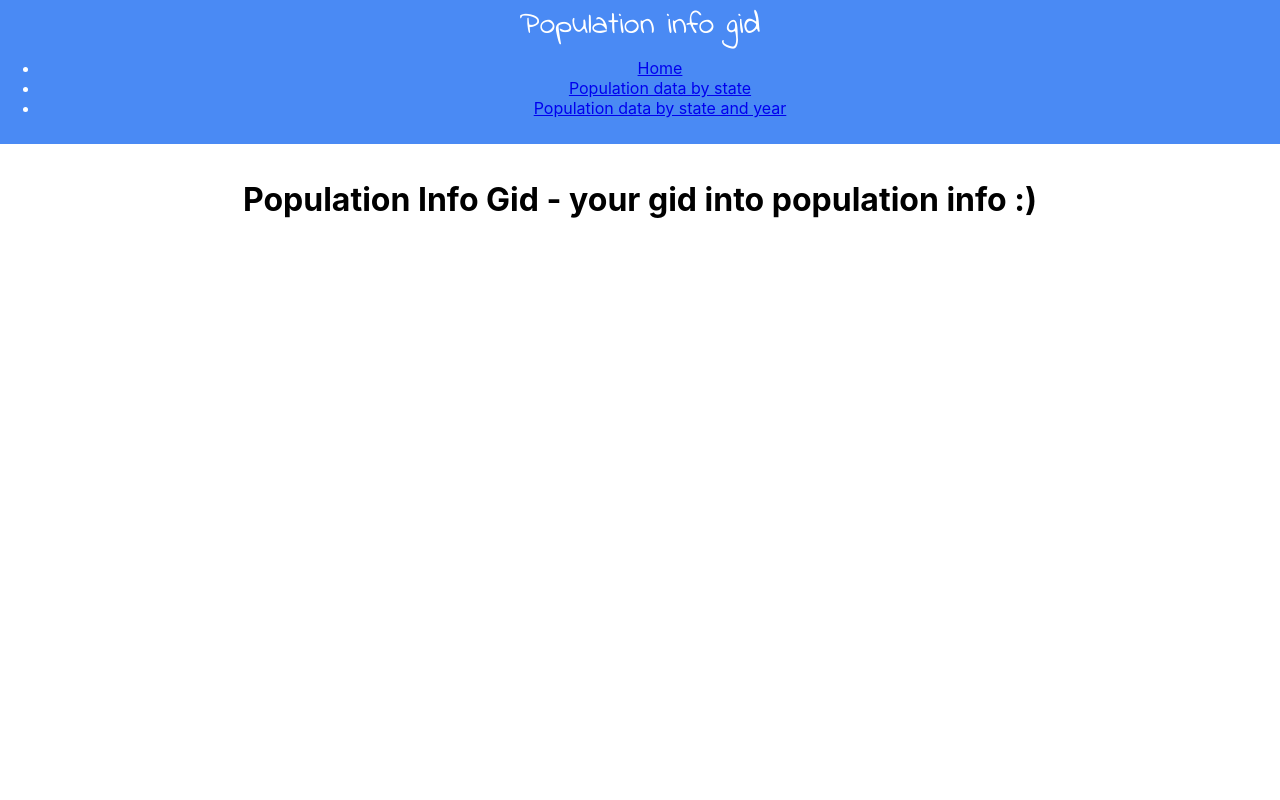
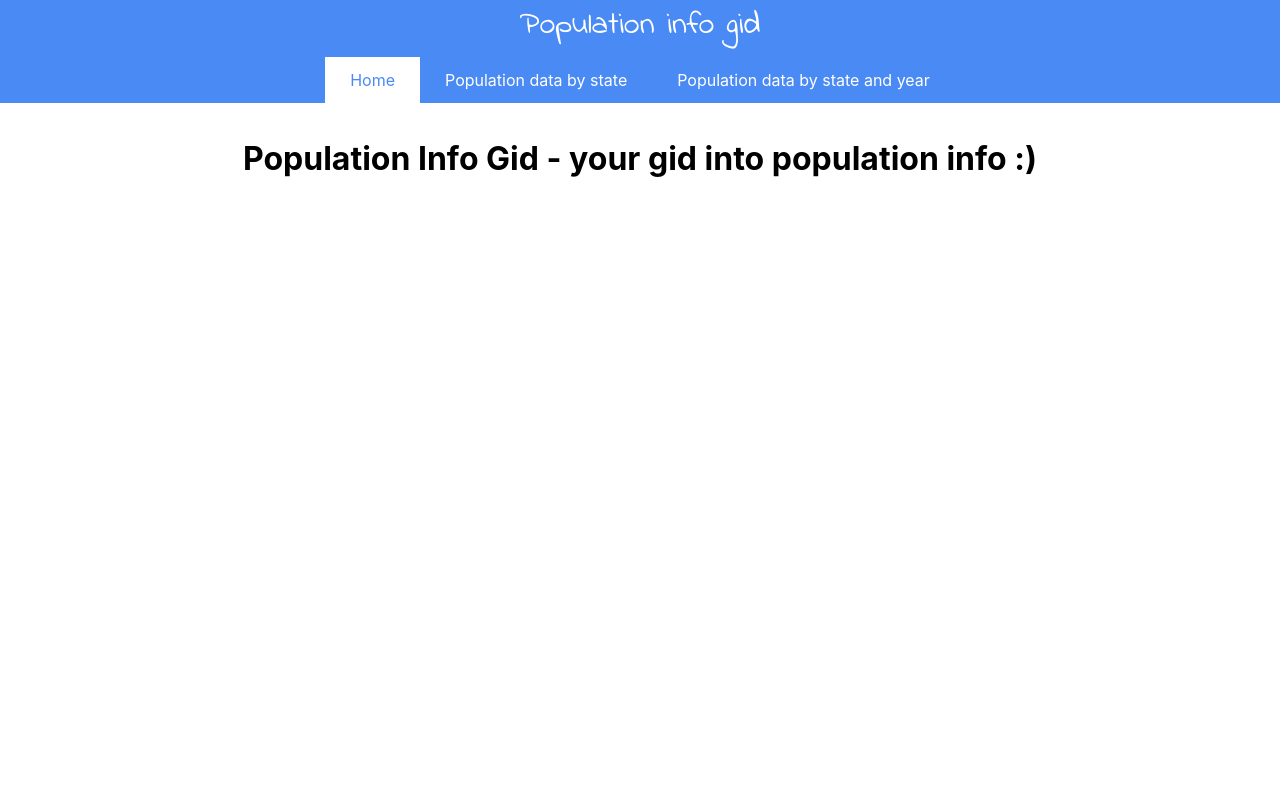
Before and after one commit to AlexanderGridin/NIX--React--HW-FINAL, a React (Create React App) app: page / in a window 1280 px wide. Shown: the top 800 px of the page. Built offline with nearby package versions, Linux system fonts and the light colour scheme; no server answers.

Commit message:
Add styling to Navigation

```diff
--- a/src/components/Header/Header.module.css
+++ b/src/components/Header/Header.module.css
@@ -3,3 +3,7 @@
   padding: 10px 0;
   color: #fff;
 }
+
+.HeaderRow + .HeaderRow {
+  margin-top: 15px;
+}
--- a/src/components/Navigation/Navigation.module.css
+++ b/src/components/Navigation/Navigation.module.css
@@ -0,0 +1,46 @@
+.nav {
+  margin-bottom: -10px;
+}
+
+.navList {
+  margin: 0;
+  padding: 0;
+  list-style: none;
+  display: flex;
+  align-items: center;
+  justify-content: center;
+}
+
+.navLink {
+  padding: 15px 25px;
+  position: relative;
+  z-index: 2;
+  line-height: 1;
+  display: inline-block;
+  color: #fff;
+  text-decoration: none;
+  transition: 0.4s;
+}
+
+.navLink.active,
+.navLink:hover {
+  color: #4a8af4;
+}
+
+.navLink::before {
+  content: "";
+  display: block;
+  position: absolute;
+  right: 0;
+  left: 0;
+  bottom: 0;
+  background-color: #fff;
+  height: 0;
+  transition: 0.4s;
+  z-index: -1;
+}
+
+.navLink.active::before,
+.navLink:hover::before {
+  height: 100%;
+}
```
